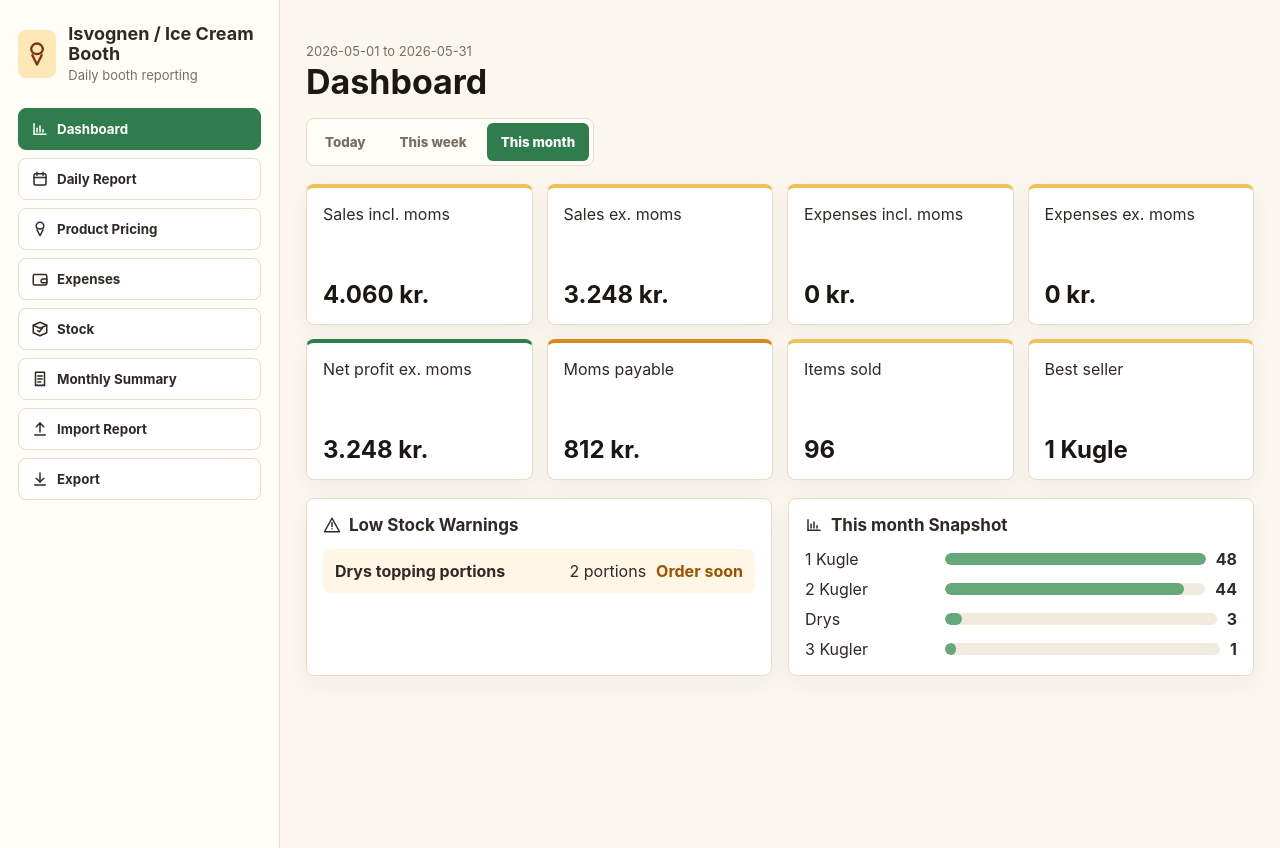
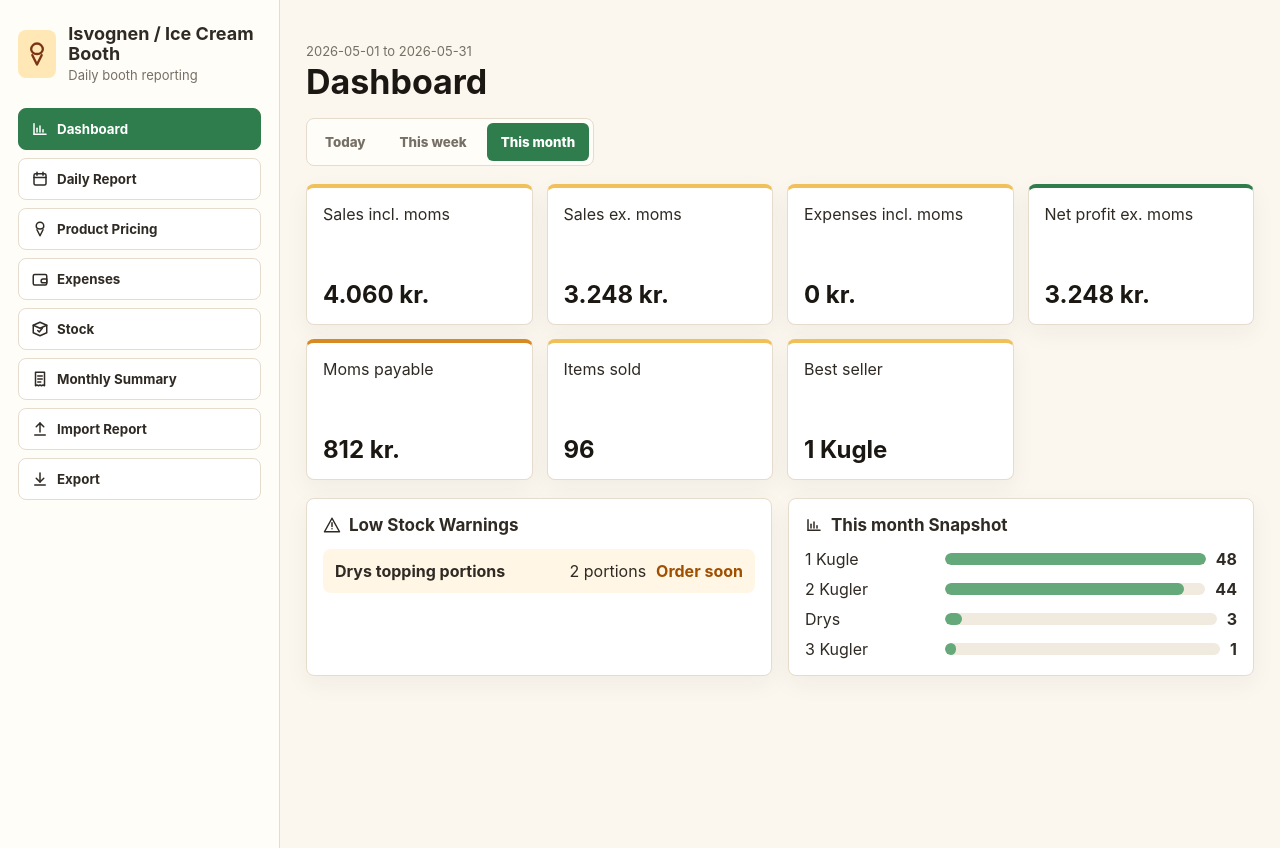
Before and after one commit to benjaminmarcojensen-hue/ice-cream-booth, a React (Vite) app: page / in a window 1280 px wide. Built offline with nearby package versions, Linux system fonts and the light colour scheme.

Commit message:
Remove ex VAT expenses from dashboard

```diff
--- a/src/App.tsx
+++ b/src/App.tsx
@@ -587,7 +587,6 @@ function App() {
               <Metric label="Sales incl. moms" value={formatKr(dashboardSummary.totalRevenue, 0)} />
               <Metric label="Sales ex. moms" value={formatKr(dashboardSummary.netRevenue, 0)} />
               <Metric label="Expenses incl. moms" value={formatKr(dashboardSummary.expenses, 0)} tone={dashboardSummary.expenses > 0 ? 'warn' : 'neutral'} />
-              <Metric label="Expenses ex. moms" value={formatKr(dashboardSummary.netExpenses, 0)} tone={dashboardSummary.netExpenses > 0 ? 'warn' : 'neutral'} />
               <Metric label="Net profit ex. moms" value={formatKr(dashboardSummary.netProfit, 0)} tone={dashboardSummary.netProfit >= 0 ? 'good' : 'bad'} />
               <Metric label="Moms payable" value={formatKr(dashboardSummary.vatPayable, 0)} tone="warn" />
               <Metric label="Items sold" value={formatNumber(dashboardSummary.totalItems, 0)} />
```
